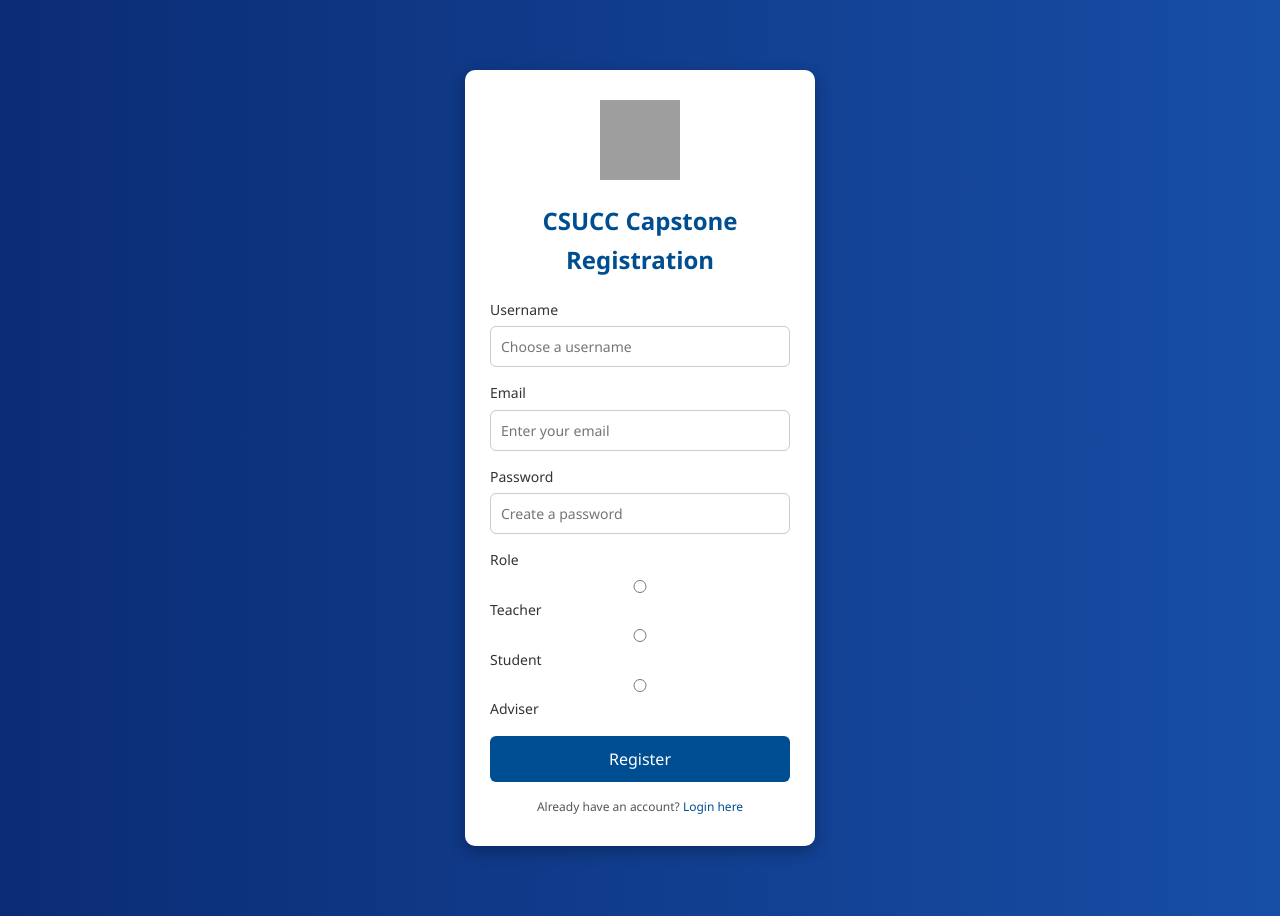
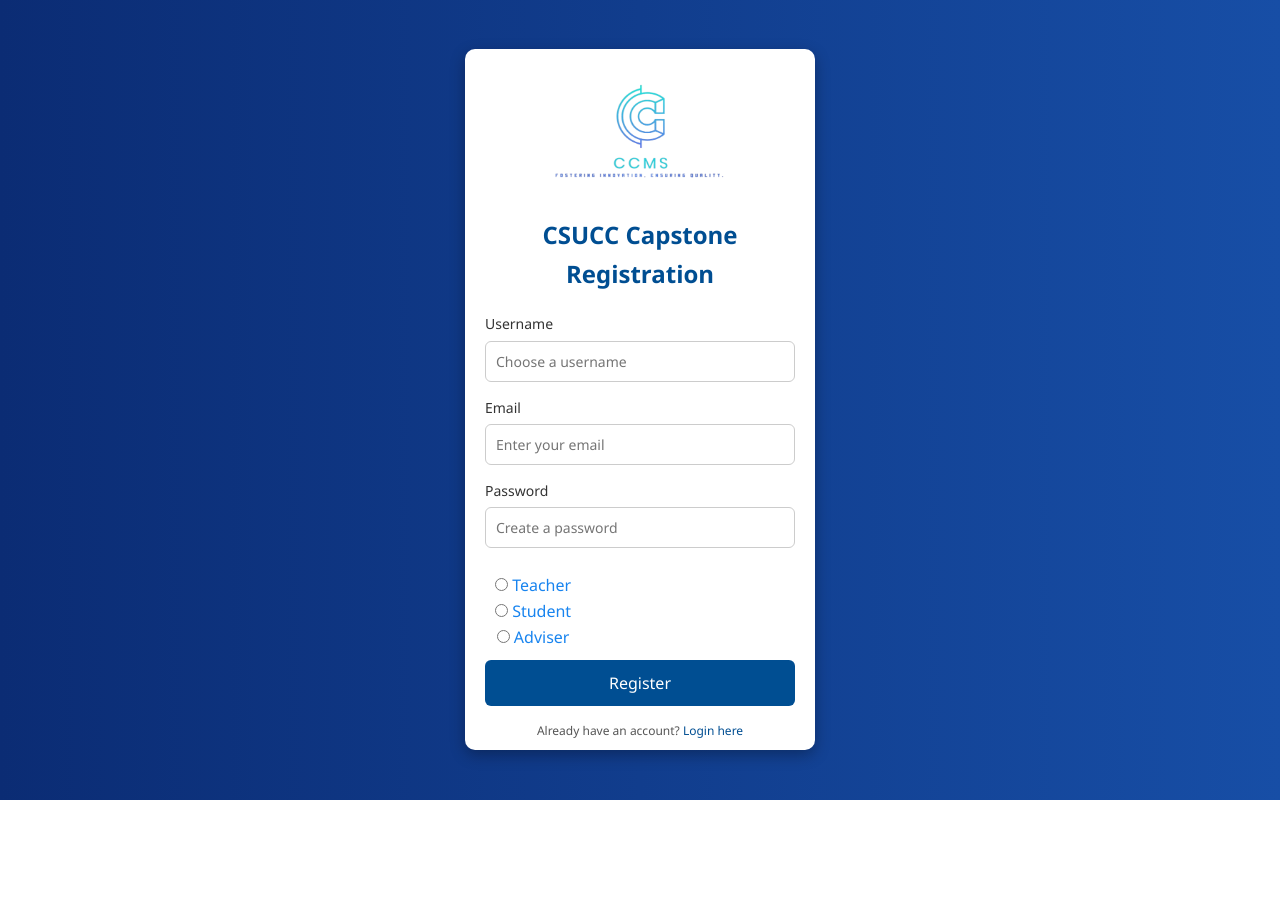
Before and after one commit to Jimmy20156/Captstone_Project, a Django app: page /register in a window 1280 px wide. Shown: the part 72-988 px from the top of the page. After the commit the page ends 872 px from the top, so only its background shows below. Run offline with Django 5.2, Linux system fonts and the light colour scheme; grey boxes are pictures that could not be loaded.

Commit message:
add the logo

```diff
--- a/csucc_capstone_management_system/app/static/app/public/styles/login.css
+++ b/csucc_capstone_management_system/app/static/app/public/styles/login.css
@@ -77,6 +77,7 @@ main {
 .signup-link {
   margin-top: 15px;
   font-size: 14px;
+  color: #333;
 }
 
 .signup-link a {
--- a/csucc_capstone_management_system/app/static/app/public/styles/register.css
+++ b/csucc_capstone_management_system/app/static/app/public/styles/register.css
@@ -8,13 +8,13 @@ main {
 
   font-family: Arial, sans-serif;
   margin: 0;
-  padding: 70px
+  padding: 40px;
 }
 
 /* Container */
 .login-container {
   background: #fff;
-  padding: 30px 25px;
+  padding: 10px 20px;
   border-radius: 10px;
   width: 350px;
   box-shadow: 0px 5px 15px rgba(0,0,0,0.3);
@@ -23,9 +23,9 @@ main {
 
 /* Logo */
 .logo img {
-  width: 80px;
-  height: 80px;
-  margin-bottom: 15px;
+  width: 200px;
+  height: 150px;
+
 }
 
 /* Title */
@@ -95,3 +95,16 @@ button:hover {
 .note a:hover {
   text-decoration: underline;
 }
+
+
+.role-group {
+  display: flex;
+  gap: 25px;
+  color: rgb(24, 132, 239);
+  padding: 10px;
+}
+
+.role-radio {
+  accent-color: #004e92; /* changes radio button color */
+  cursor: pointer;
+}
--- a/csucc_capstone_management_system/app/templates/public/register.html
+++ b/csucc_capstone_management_system/app/templates/public/register.html
@@ -27,7 +27,7 @@
   <main>
     <div class="login-container">
       <div class="logo">
-        <img src="{% static '/app/public/images/csucc-logo.png' %}" alt="CSUCC Logo">
+        <img src="{% static '/app/public/images/logo.png' %}" alt="CSUCC Logo">
       </div>
 
       <h2>CSUCC Capstone Registration</h2>
@@ -50,10 +50,14 @@
           {{ form.password }}
         </div>
 
-        <div class="input-group">
+        <!-- <div class="input-group">
           <label>Role</label>
           {{ form.role }}
+        </div> -->
+        <div class="role-group">
+          {{ form.role }}
         </div>
+
 
         <button type="submit" class="btn-primary">Register</button>
       </form>
```
Also changed, not shown: csucc_capstone_management_system/app/static/app/public/images/logo.png (added).
